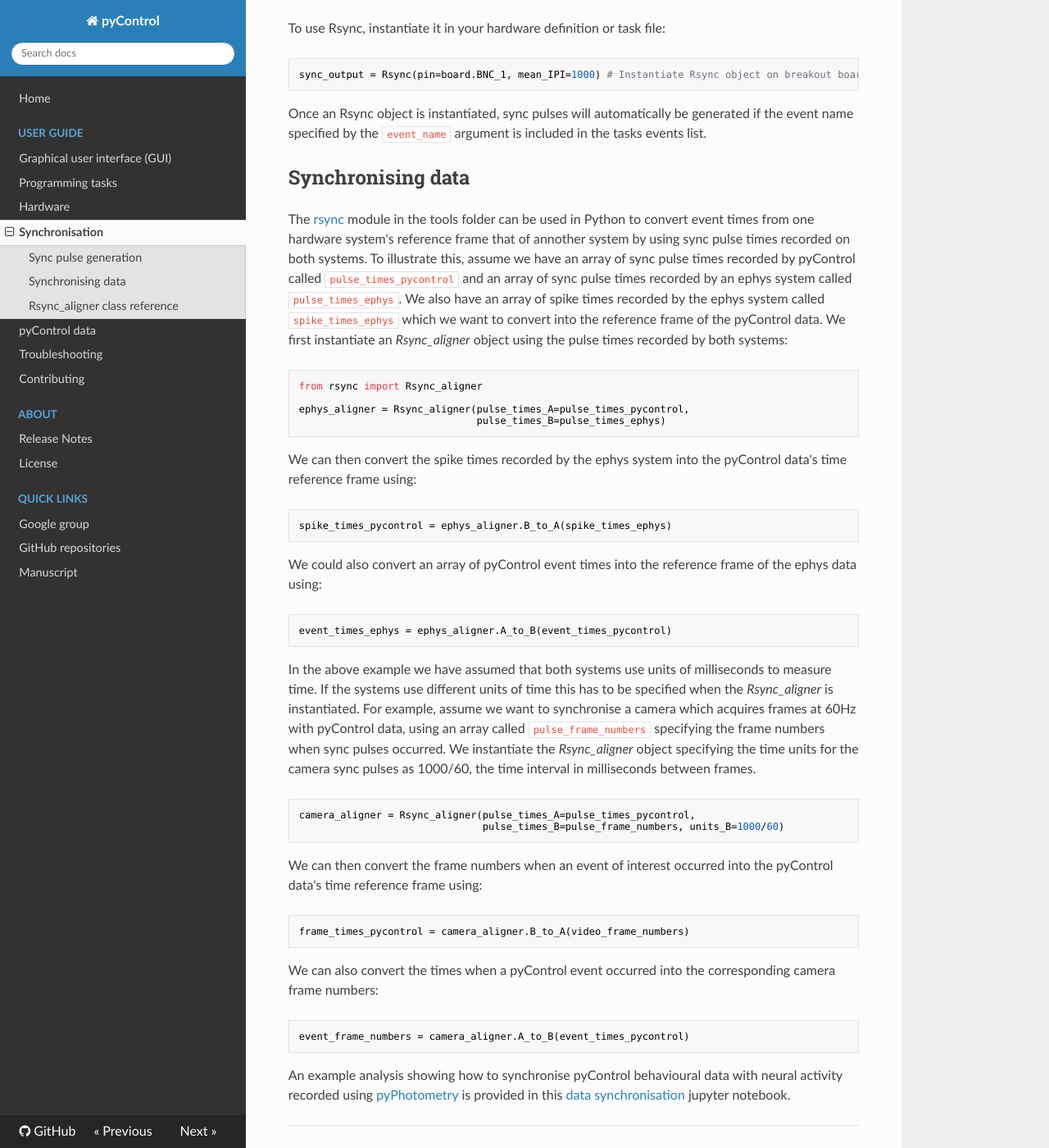
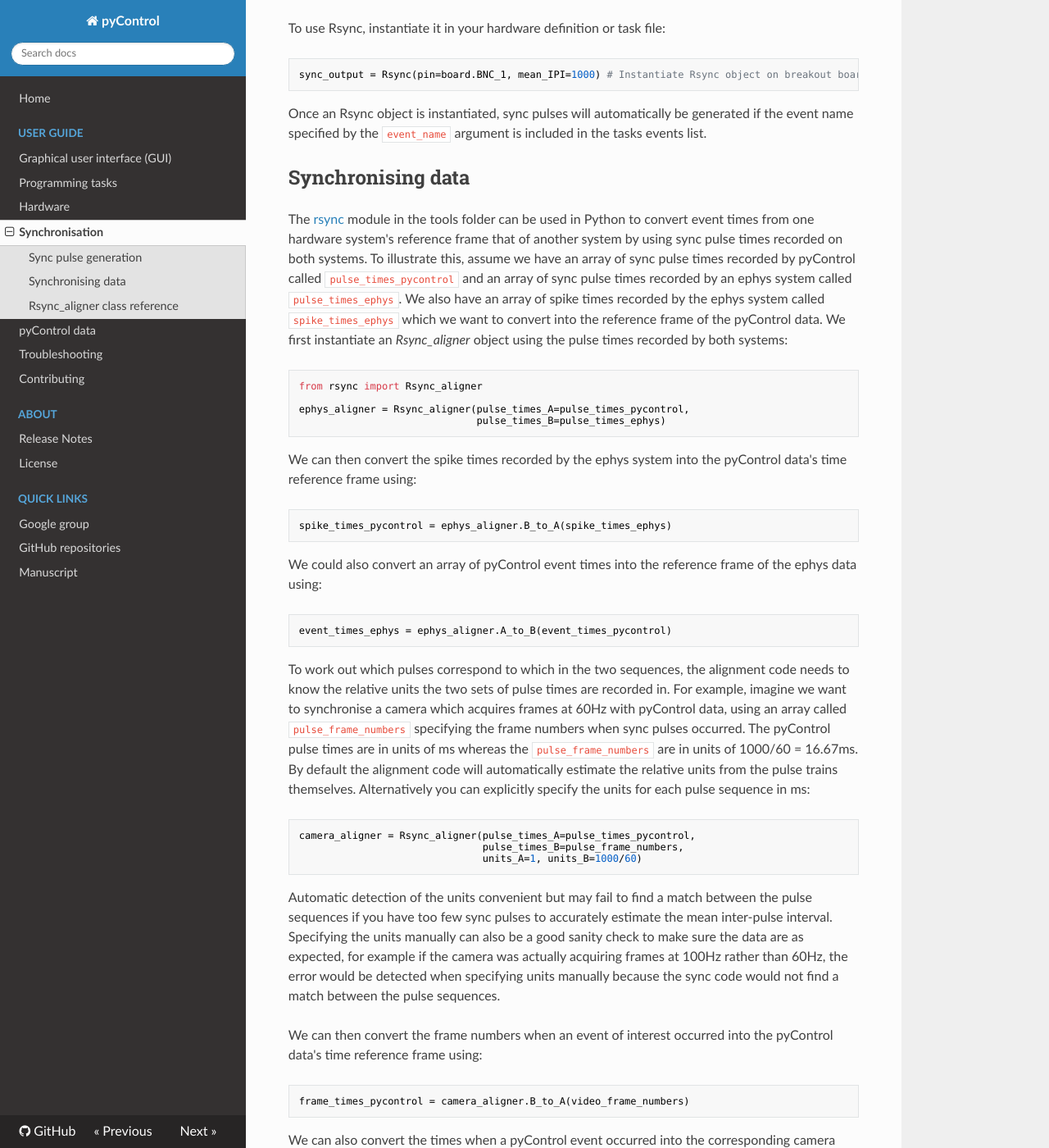
Before and after one commit to pyControl/docs, an MkDocs documentation site: the page built from docs/user-guide/synchronisation.md, in a window 1280 px wide and 1400 px high, scrolled down 1412 px. Shown: the whole window at 82% size. Built offline with MkDocs 1.6.1, drawn with Linux system fonts in a browser that asks for light colours; nearby versions of some CDN libraries; some of the changed text lies outside the part shown.

Commit message:
- Updated synchronisation docs to detail automatic detection of pulse train units by Rsync_aligner.
- Updated release notes for version 1.7

````diff
--- a/docs/user-guide/synchronisation.md
+++ b/docs/user-guide/synchronisation.md
@@ -37,7 +37,7 @@
 
 ## Synchronising data
 
-The [rsync](https://github.com/pyControl/code/blob/master/tools/rsync.py) module in the tools folder can be used in Python to convert event times from one hardware system's reference frame that of annother system by using sync pulse times recorded on both systems.  To illustrate this, assume we have an array of sync pulse times recorded by pyControl called `pulse_times_pycontrol` and an array of sync pulse times recorded by an ephys system called `pulse_times_ephys`.  We also have an array of spike times recorded by the ephys system called `spike_times_ephys` which we want to convert into the reference frame of the pyControl data.  We first instantiate an *Rsync_aligner* object using the pulse times recorded by both systems:
+The [rsync](https://github.com/pyControl/code/blob/master/tools/rsync.py) module in the tools folder can be used in Python to convert event times from one hardware system's reference frame that of another system by using sync pulse times recorded on both systems.  To illustrate this, assume we have an array of sync pulse times recorded by pyControl called `pulse_times_pycontrol` and an array of sync pulse times recorded by an ephys system called `pulse_times_ephys`.  We also have an array of spike times recorded by the ephys system called `spike_times_ephys` which we want to convert into the reference frame of the pyControl data.  We first instantiate an *Rsync_aligner* object using the pulse times recorded by both systems:
 
 ```python
 from rsync import Rsync_aligner
@@ -58,12 +58,15 @@
 event_times_ephys = ephys_aligner.A_to_B(event_times_pycontrol)
 ```
 
-In the above example we have assumed that both systems use units of milliseconds to measure time.  If the systems use different units of time this has to be specified when the *Rsync_aligner* is instantiated.  For example, assume we want to synchronise a camera which acquires frames at 60Hz with pyControl data, using an array called `pulse_frame_numbers` specifying the frame numbers when sync pulses occurred. We instantiate the *Rsync_aligner* object specifying the time units for the camera sync pulses as 1000/60, the time interval in milliseconds between frames.
+To work out which pulses correspond to which in the two sequences, the alignment code needs to know the relative units the two sets of pulse times are recorded in.   For example, imagine we want to synchronise a camera which acquires frames at 60Hz with pyControl data, using an array called `pulse_frame_numbers` specifying the frame numbers when sync pulses occurred.  The pyControl pulse times are in units of ms whereas the  `pulse_frame_numbers` are in units of 1000/60 = 16.67ms.  By default the alignment code will automatically estimate the relative units from the pulse trains themselves.  Alternatively you can explicitly specify the units for each pulse sequence in ms:
 
 ```python
 camera_aligner = Rsync_aligner(pulse_times_A=pulse_times_pycontrol,
-	                           pulse_times_B=pulse_frame_numbers, units_B=1000/60)
+	                           pulse_times_B=pulse_frame_numbers,
+                               units_A=1, units_B=1000/60)
 ```
+
+Automatic detection of the units convenient but may fail to find a match between the pulse sequences if you have too few sync pulses to accurately estimate the mean inter-pulse interval.   Specifying the units manually can also be a good sanity check to make sure the data are as expected, for example if the camera was actually acquiring frames at 100Hz rather than 60Hz, the error would be detected when specifying units manually because the sync code would not find a match between the pulse sequences.
 
 We can then convert the frame numbers when an event of interest occurred into the pyControl data's time reference frame using:
 
@@ -94,7 +97,7 @@
 
 `pulse_times_B` The times when sync pulses occurred recorded by hardware system B.
 
-`units_A` The time units used by system A expressed in milliseconds.  E.g. if system A uses units of seconds the *units_A* argument is 1000.
+`units_A` The time units used by system A expressed in milliseconds.  E.g. if system A uses units of seconds the *units_A* argument is 1000.  If either `units_A` or `units_B` is set to the default value of `'auto'` the code will automatically estimate the relative units for the two sequences from the pulse times themselves.
 
 `units_B` The time units used by system B expressed in milliseconds.
 
````
Also changed, not shown: other parts of docs/user-guide/synchronisation.md (+2 -2 lines), docs/about/release-notes.md (+13 -0 lines).
